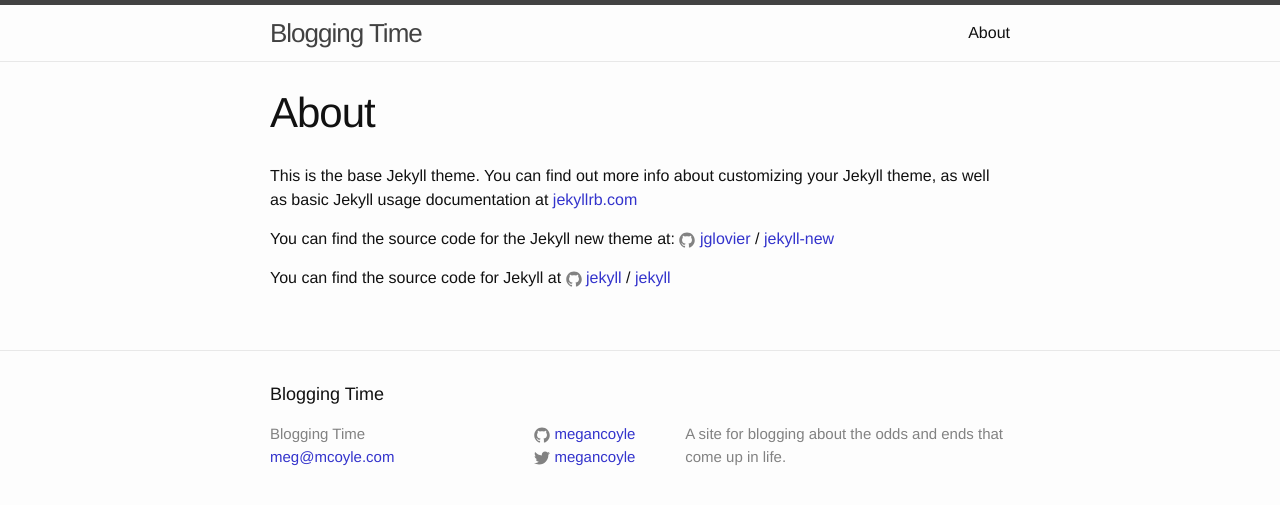
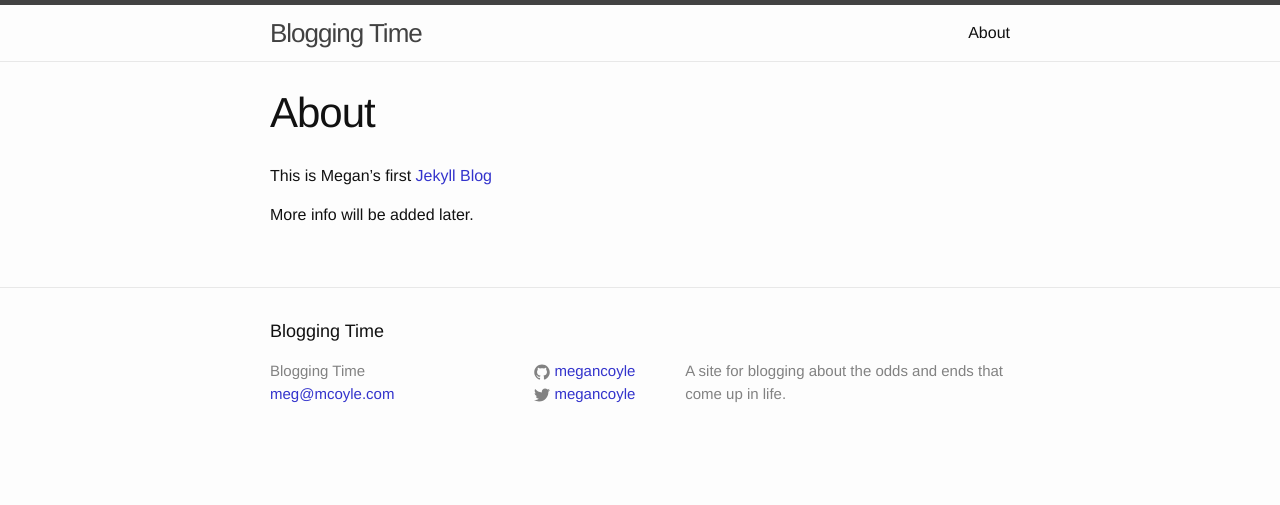
Before and after one commit to megancoyle/blogging-time, a Jekyll site: the page built from about.md, in a window 1280 px wide. Shown: the top 505 px of the page. Built offline with Jekyll 4.4.1, drawn with Linux system fonts in a browser that asks for light colours.

Commit message:
Add new About text

```diff
--- a/about.md
+++ b/about.md
@@ -4,12 +4,6 @@
 permalink: /about/
 ---
 
-This is the base Jekyll theme. You can find out more info about customizing your Jekyll theme, as well as basic Jekyll usage documentation at [jekyllrb.com](http://jekyllrb.com/)
+This is Megan's first [Jekyll Blog](http://jekyllrb.com/)
 
-You can find the source code for the Jekyll new theme at:
-{% include icon-github.html username="jglovier" %} /
-[jekyll-new](https://github.com/jglovier/jekyll-new)
-
-You can find the source code for Jekyll at
-{% include icon-github.html username="jekyll" %} /
-[jekyll](https://github.com/jekyll/jekyll)
+More info will be added later.
```
